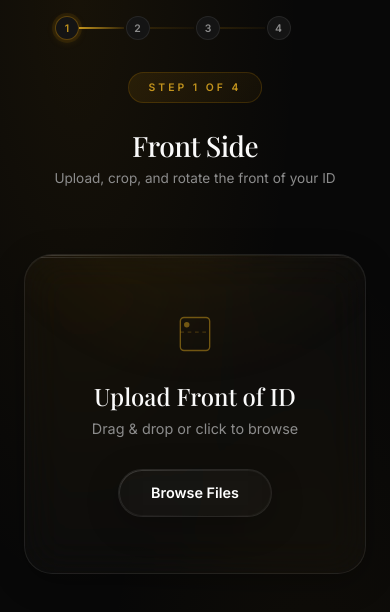
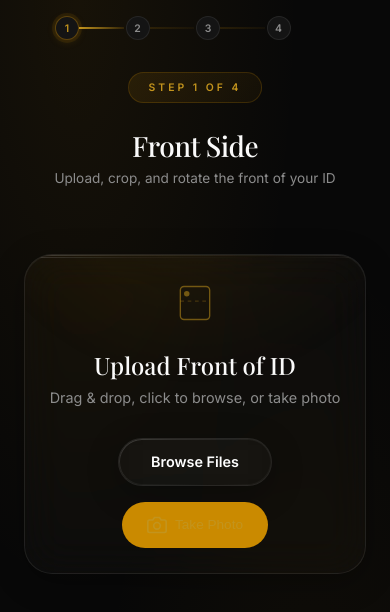
Before and after one commit to s4ntoz31/id-scanner, a React (Vite) app: page / in a window 390 px wide. Shown: the top 612 px of the page. Built offline with nearby package versions, Linux system fonts and the light colour scheme; a web font is replaced by a local one.

Commit message:
Add camera capture for mobile

```diff
--- a/src/app/components/UploadScreen.module.css
+++ b/src/app/components/UploadScreen.module.css
@@ -120,6 +120,34 @@
   transform: scale(0.98);
 }
 
+.cameraBtn {
+  display: inline-flex;
+  align-items: center;
+  justify-content: center;
+  gap: var(--space-sm);
+  margin-top: var(--space-md);
+  padding: 12px 24px;
+  background: rgba(202, 138, 0.12);
+  border: 1px solid rgba(202, 138, 4, 0.25);
+  border-radius: var(--radius-full);
+  font-size: 0.85rem;
+  font-weight: 500;
+  color: hsl(var(--accent));
+  cursor: pointer;
+  transition: all 0.3s ease;
+  position: relative;
+  z-index: 1;
+}
+
+.cameraBtn:hover {
+  background: rgba(202, 138, 4, 0.2);
+  border-color: rgba(202, 138, 4, 0.4);
+}
+
+.hiddenInput {
+  display: none;
+}
+
 @media (max-width: 640px) {
   .dropZone {
     padding: var(--space-sm);
--- a/src/app/components/UploadScreen.tsx
+++ b/src/app/components/UploadScreen.tsx
@@ -1,3 +1,4 @@
+import { useRef } from 'react';
 import styles from './UploadScreen.module.css';
 
 interface UploadScreenProps {
@@ -7,6 +8,23 @@ interface UploadScreenProps {
 
 export function UploadScreen({ onUpload, label }: UploadScreenProps) {
   const inputId = `file-input-${Math.random().toString(36).slice(2, 9)}`;
+  const cameraInputRef = useRef<HTMLInputElement>(null);
+
+  const handleCameraCapture = () => {
+    cameraInputRef.current?.click();
+  };
+
+  const handleCameraChange = (e: React.ChangeEvent<HTMLInputElement>) => {
+    const file = e.target.files?.[0];
+    if (file && file.type.startsWith('image/')) {
+      const reader = new FileReader();
+      reader.onload = (ev) => {
+        const dataUrl = ev.target?.result as string;
+        onUpload(dataUrl);
+      };
+      reader.readAsDataURL(file);
+    }
+  };
 
   const handleFile = (file: File) => {
     if (!file.type.startsWith('image/')) return;
@@ -45,10 +63,11 @@ export function UploadScreen({ onUpload, label }: UploadScreenProps) {
           <circle cx="15" cy="14" r="3" fill="currentColor" stroke="none" opacity="0.6" />
         </svg>
         <h3 className={styles.dropTitle}>Upload {label}</h3>
-        <p className={styles.dropText}>Drag & drop or click to browse</p>
+        <p className={styles.dropText}>Drag & drop, click to browse, or take photo</p>
         <input
           type="file"
           accept="image/*"
+          capture="environment"
           onChange={handleChange}
           className={styles.input}
           id={inputId}
@@ -57,6 +76,27 @@ export function UploadScreen({ onUpload, label }: UploadScreenProps) {
         <label htmlFor={inputId} className={`${styles.browseBtn} liquid-glass`}>
           Browse Files
         </label>
+        <button
+          type="button"
+          className={styles.cameraBtn}
+          onClick={handleCameraCapture}
+          aria-label="Take photo with camera"
+        >
+          <svg width="20" height="20" viewBox="0 0 24 24" fill="none" stroke="currentColor" strokeWidth="2" aria-hidden="true">
+            <path d="M23 19a2 2 0 0 1-2 2H3a2 2 0 0 1-2-2V8a2 2 0 0 1 2-2h4l2-3h6l2 3h4a2 2 0 0 1 2 2z"/>
+            <circle cx="12" cy="13" r="4"/>
+          </svg>
+          Take Photo
+        </button>
+        <input
+          ref={cameraInputRef}
+          type="file"
+          accept="image/*"
+          capture="environment"
+          onChange={handleCameraChange}
+          className={styles.hiddenInput}
+          aria-label="Camera capture"
+        />
       </div>
     </div>
   );
```
